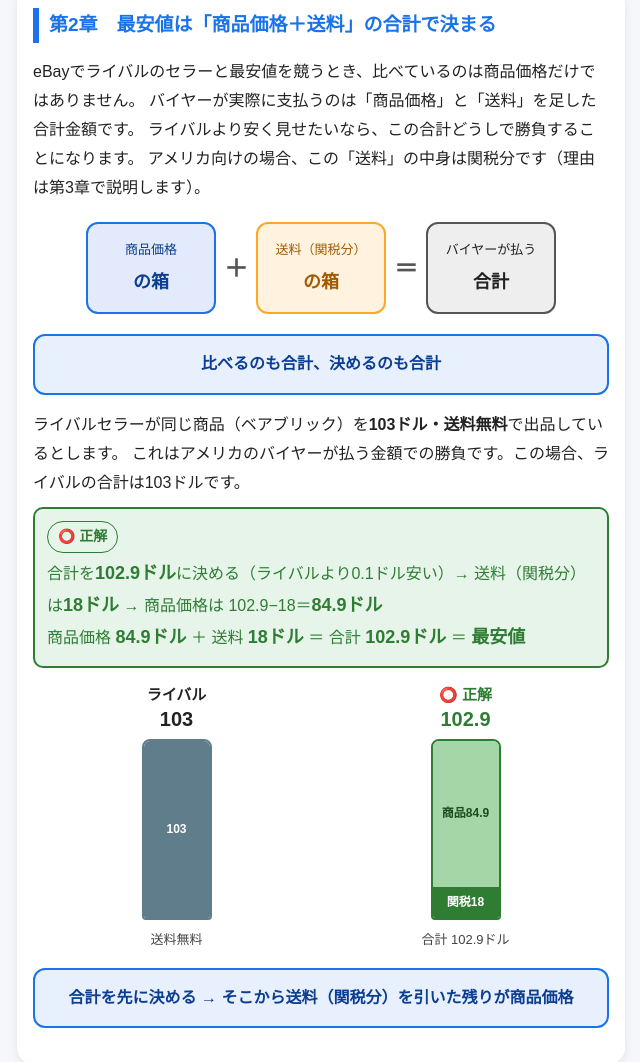
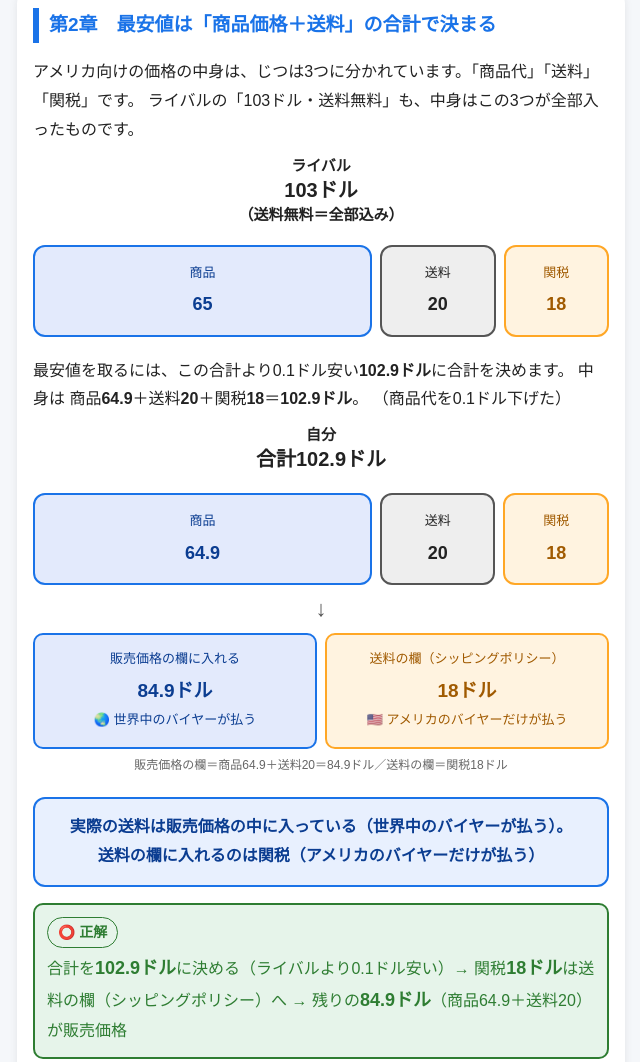
Before and after one commit to naokijodan/ebay-lowest-price-guide, a plain HTML site: page index.html in a window 1280 px wide. Shown: the part 1258-2320 px from the top of the page, without its empty margins (319-959 px from the left). Drawn offline with Linux system fonts and the light colour scheme.

Commit message:
fix: 第2章を価格の3分解（商品・送料・関税）ベースに再構成、誰が払うかを明記

```diff
--- a/index.html
+++ b/index.html
@@ -526,44 +526,74 @@
   <section class="card">
     <h2>第2章　最安値は「商品価格＋送料」の合計で決まる</h2>
     <p>
-      eBayでライバルのセラーと最安値を競うとき、比べているのは商品価格だけではありません。
-      バイヤーが実際に支払うのは「商品価格」と「送料」を足した合計金額です。
-      ライバルより安く見せたいなら、この合計どうしで勝負することになります。
-      アメリカ向けの場合、この「送料」の中身は関税分です（理由は第3章で説明します）。
+      アメリカ向けの価格の中身は、じつは3つに分かれています。「商品代」「送料」「関税」です。
+      ライバルの「103ドル・送料無料」も、中身はこの3つが全部入ったものです。
     </p>
 
-    <div class="fig-sum">
-      <div class="box price">
-        <span class="label">商品価格</span>
-        <span class="value">の箱</span>
+    <div class="bar-total-label">ライバル<br><span class="amount">103ドル</span>（送料無料＝全部込み）</div>
+    <div class="fig-sum" style="flex-wrap:nowrap;">
+      <div class="box price" style="flex:65 1 0; max-width:none; min-width:0;">
+        <span class="label">商品</span>
+        <span class="value">65</span>
       </div>
-      <div class="op">＋</div>
-      <div class="box ship">
-        <span class="label">送料（関税分）</span>
-        <span class="value">の箱</span>
+      <div class="box total" style="flex:20 1 0; max-width:none; min-width:0;">
+        <span class="label">送料</span>
+        <span class="value">20</span>
       </div>
-      <div class="op">＝</div>
-      <div class="box total">
-        <span class="label">バイヤーが払う</span>
-        <span class="value">合計</span>
+      <div class="box ship" style="flex:18 1 0; max-width:none; min-width:0;">
+        <span class="label">関税</span>
+        <span class="value">18</span>
       </div>
     </div>
 
-    <div class="point-box">
-      比べるのも合計、決めるのも合計
+    <p>
+      最安値を取るには、この合計より0.1ドル安い<strong>102.9ドル</strong>に合計を決めます。
+      中身は 商品<strong>64.9</strong>＋送料<strong>20</strong>＋関税<strong>18</strong>＝<strong>102.9ドル</strong>。
+      （商品代を0.1ドル下げた）
+    </p>
+
+    <div class="bar-total-label">自分<br><span class="amount">合計102.9ドル</span></div>
+    <div class="breakdown">
+      <div class="fig-sum" style="flex-wrap:nowrap; margin-bottom:4px;">
+        <div class="box price" style="flex:64.9 1 0; max-width:none; min-width:0;">
+          <span class="label">商品</span>
+          <span class="value">64.9</span>
+        </div>
+        <div class="box total" style="flex:20 1 0; max-width:none; min-width:0;">
+          <span class="label">送料</span>
+          <span class="value">20</span>
+        </div>
+        <div class="box ship" style="flex:18 1 0; max-width:none; min-width:0;">
+          <span class="label">関税</span>
+          <span class="value">18</span>
+        </div>
+      </div>
+      <div class="arrow">↓</div>
+      <div class="parts">
+        <div class="part ddu">
+          <span class="part-label">販売価格の欄に入れる</span>
+          <span class="part-value">84.9ドル</span>
+          <span class="part-label">🌏 世界中のバイヤーが払う</span>
+        </div>
+        <div class="part tariff">
+          <span class="part-label">送料の欄（シッピングポリシー）</span>
+          <span class="part-value">18ドル</span>
+          <span class="part-label">🇺🇸 アメリカのバイヤーだけが払う</span>
+        </div>
+      </div>
+      <div class="note">販売価格の欄＝商品64.9＋送料20＝84.9ドル／送料の欄＝関税18ドル</div>
     </div>
 
-    <p>
-      ライバルセラーが同じ商品（ベアブリック）を<strong>103ドル・送料無料</strong>で出品しているとします。
-      これはアメリカのバイヤーが払う金額での勝負です。この場合、ライバルの合計は103ドルです。
-    </p>
+    <div class="point-box">
+      実際の送料は販売価格の中に入っている（世界中のバイヤーが払う）。<br>
+      送料の欄に入れるのは関税（アメリカのバイヤーだけが払う）
+    </div>
 
     <div class="example-line correct">
       <span class="badge correct">⭕ 正解</span><br>
       合計を<strong>102.9ドル</strong>に決める（ライバルより0.1ドル安い）→
-      送料（関税分）は<strong>18ドル</strong> → 商品価格は 102.9−18＝<strong>84.9ドル</strong><br>
-      商品価格 <strong>84.9ドル</strong> ＋ 送料 <strong>18ドル</strong>
-      ＝ 合計 <strong>102.9ドル</strong> ＝ <strong>最安値</strong>
+      関税<strong>18ドル</strong>は送料の欄（シッピングポリシー）へ →
+      残りの<strong>84.9ドル</strong>（商品64.9＋送料20）が販売価格
     </div>
 
     <div class="bar-chart">
@@ -586,7 +616,7 @@
     </div>
 
     <div class="point-box">
-      合計を先に決める → そこから送料（関税分）を引いた残りが商品価格
+      合計を先に決める → そこから関税分を引いた残りが販売価格
     </div>
   </section>
 
```
